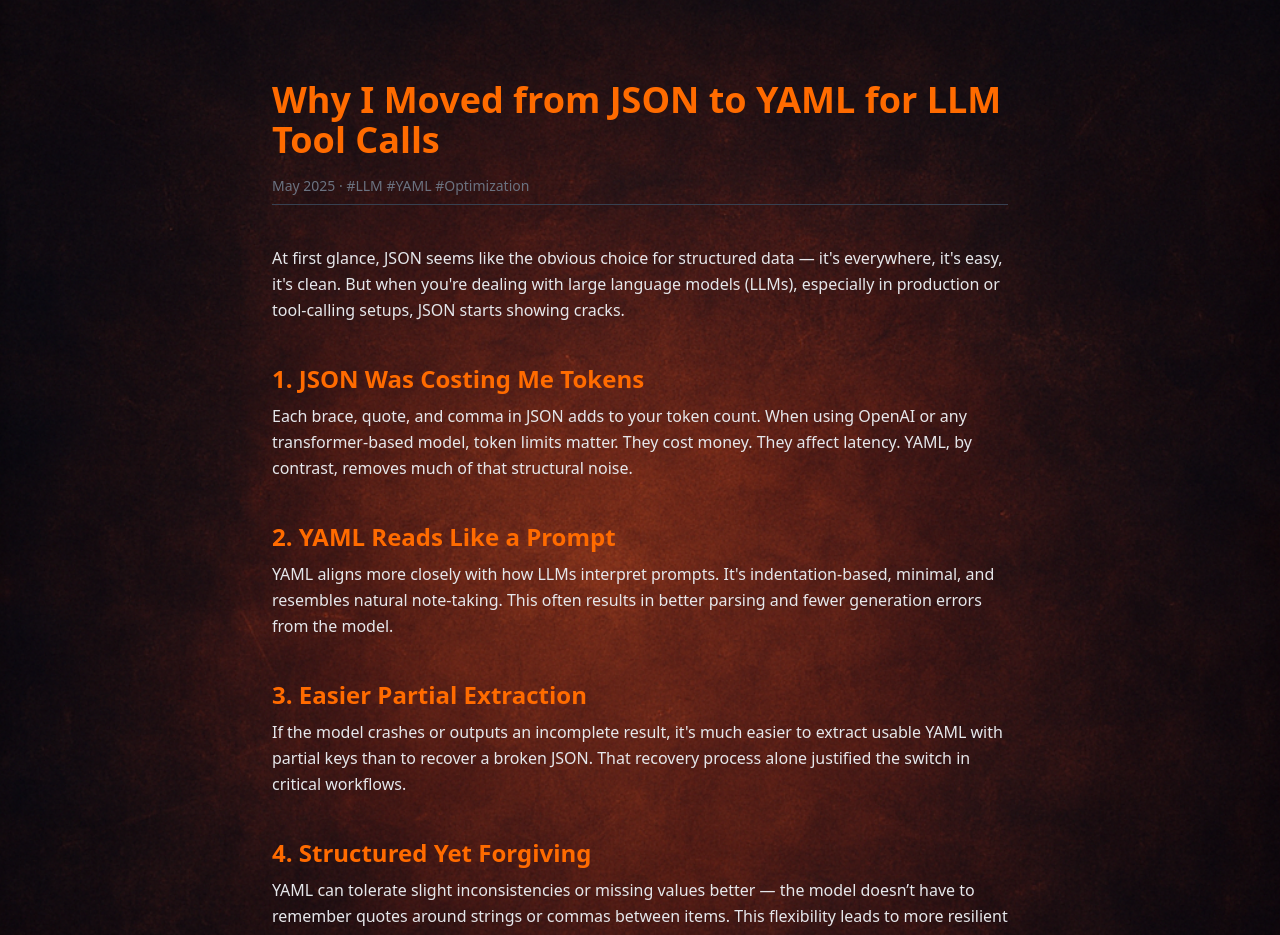
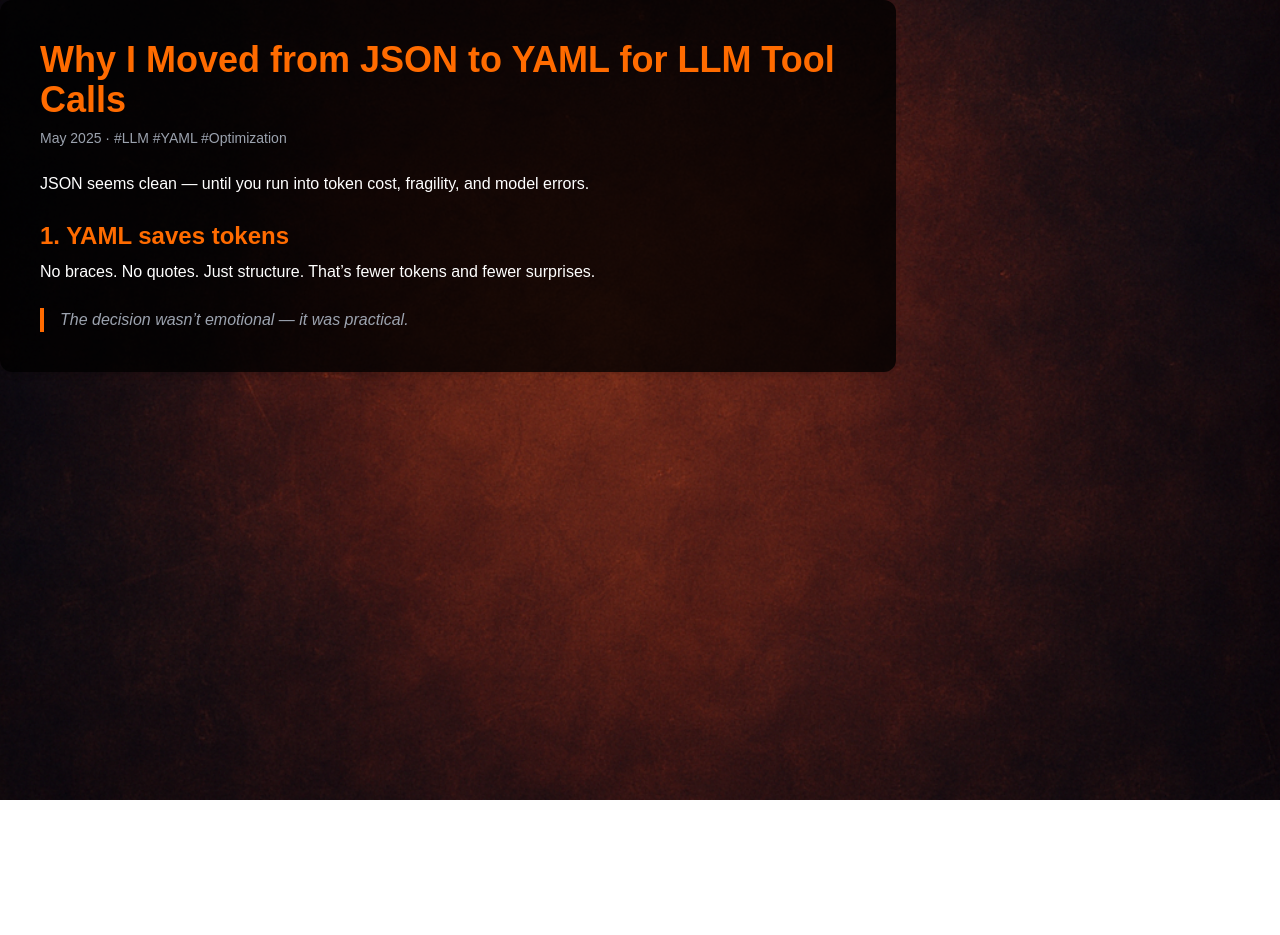
Before and after one commit to MedhaviMonish/medhavimonish.github.io, a Next.js app: page /blogs/json-to-yaml in a window 1280 px wide. Shown: the top 935 px of the page. After the commit the page ends 800 px from the top, so only its background shows below. Built offline with nearby package versions, Linux system fonts and the light colour scheme.

Commit message:
added one blog with proper theme

```diff
--- a/next.config.ts
+++ b/next.config.ts
@@ -1,9 +1,7 @@
 /** @type {import('next').NextConfig} */
 const nextConfig = {
-  output: 'export',
   trailingSlash: true,
   images: { unoptimized: true },
-  assetPrefix: './', // ✅ critical to fix relative path issues
 };
 
 export default nextConfig;
--- a/src/app/blogs/json-to-yaml/page.tsx
+++ b/src/app/blogs/json-to-yaml/page.tsx
@@ -2,55 +2,28 @@
 
 export default function BlogJsonToYaml() {
   return (
-    <div className="relative min-h-screen bg-cover bg-center bg-no-repeat bg-fixed" style={{ backgroundImage: "url('/images/bg-home.png')" }}>
-      <div className="absolute inset-0 bg-black/70 -z-10" />
-      <main className="relative z-10 max-w-3xl mx-auto px-4 py-20 text-gray-200">
-        <h1 className="text-4xl font-bold mb-4 text-ember">
+    <main
+      className="relative min-h-screen bg-cover bg-center bg-no-repeat bg-fixed"
+      style={{ backgroundImage: "url('/images/bg-home.png')" }}
+    >
+      <div className="w-full max-w-4xl bg-black/80 text-white p-10 rounded-xl shadow-md">
+        <h1 className="text-4xl font-bold text-ember mb-2">
           Why I Moved from JSON to YAML for LLM Tool Calls
         </h1>
-        <p className="text-sm text-gray-500 mb-10 border-b border-gray-700 pb-2">
+        <p className="text-sm text-gray-400 mb-6">
           May 2025 · #LLM #YAML #Optimization
         </p>
-
-        <p className="mb-6 leading-relaxed">
-          At first glance, JSON seems like the obvious choice for structured data — it's everywhere, it's easy, it's clean.
-          But when you're dealing with large language models (LLMs), especially in production or tool-calling setups, JSON starts showing cracks.
+        <p className="mb-6">
+          JSON seems clean — until you run into token cost, fragility, and model errors.
         </p>
-
-        <h2 className="text-2xl font-semibold mt-10 mb-2 text-ember">1. JSON Was Costing Me Tokens</h2>
-        <p className="mb-6 leading-relaxed">
-          Each brace, quote, and comma in JSON adds to your token count. When using OpenAI or any transformer-based model,
-          token limits matter. They cost money. They affect latency. YAML, by contrast, removes much of that structural noise.
+        <h2 className="text-2xl font-semibold text-ember mb-2">1. YAML saves tokens</h2>
+        <p className="mb-6">
+          No braces. No quotes. Just structure. That’s fewer tokens and fewer surprises.
         </p>
-
-        <h2 className="text-2xl font-semibold mt-10 mb-2 text-ember">2. YAML Reads Like a Prompt</h2>
-        <p className="mb-6 leading-relaxed">
-          YAML aligns more closely with how LLMs interpret prompts. It's indentation-based, minimal, and resembles natural note-taking.
-          This often results in better parsing and fewer generation errors from the model.
-        </p>
-
-        <h2 className="text-2xl font-semibold mt-10 mb-2 text-ember">3. Easier Partial Extraction</h2>
-        <p className="mb-6 leading-relaxed">
-          If the model crashes or outputs an incomplete result, it's much easier to extract usable YAML with partial keys
-          than to recover a broken JSON. That recovery process alone justified the switch in critical workflows.
-        </p>
-
-        <h2 className="text-2xl font-semibold mt-10 mb-2 text-ember">4. Structured Yet Forgiving</h2>
-        <p className="mb-6 leading-relaxed">
-          YAML can tolerate slight inconsistencies or missing values better — the model doesn’t have to remember quotes around strings
-          or commas between items. This flexibility leads to more resilient outputs.
-        </p>
-
-        <h2 className="text-2xl font-semibold mt-10 mb-2 text-ember">5. Final Thoughts</h2>
-        <p className="mb-6 leading-relaxed">
-          YAML may not be the standard everywhere — but for LLMs, it's a hidden weapon. It’s not about popularity.
-          It’s about pragmatism. If it saves tokens, improves clarity, and handles failure better — I’ll take it.
-        </p>
-
-        <blockquote className="border-l-4 border-ember pl-4 italic text-gray-400 mt-10">
-          This blog is based on real frustrations and experiments I ran while building my own LLM pipelines.
+        <blockquote className="border-l-4 border-ember pl-4 italic text-gray-400">
+          The decision wasn’t emotional — it was practical.
         </blockquote>
-      </main>
-    </div>
+      </div>
+    </main>
   );
 }
--- a/src/app/layout.tsx
+++ b/src/app/layout.tsx
@@ -16,12 +16,12 @@ export default function RootLayout({
       <head>
         <base href="./" />
       </head>
-      <body className="bg-soot text-pale font-sans antialiased">
-        <div className="min-h-screen bg-cover bg-center bg-no-repeat bg-fixed" style={{ backgroundImage: "url('/images/bg-home.png')" }}>
+      <body className="relative min-h-screen bg-cover bg-center bg-no-repeat bg-fixed"
+          style={{ backgroundImage: "url('/images/bg-home.png')" }}
+        >
           <div className="bg-black/70 min-h-screen">
             {children}
           </div>
-        </div>
       </body>
     </html>
   );
```
